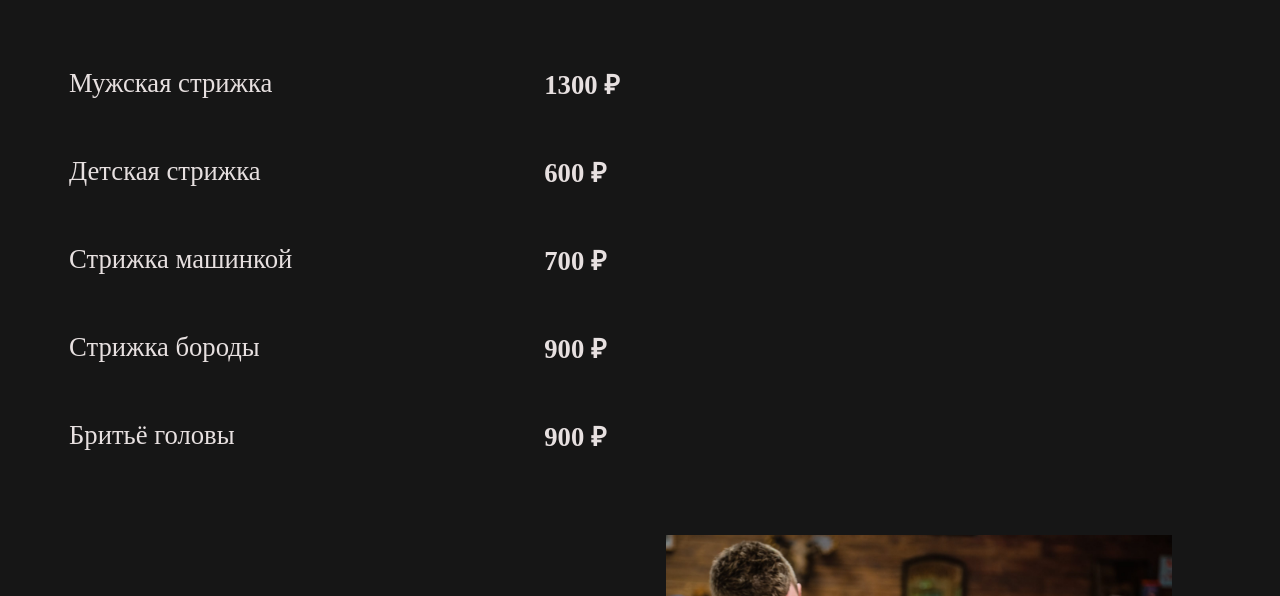
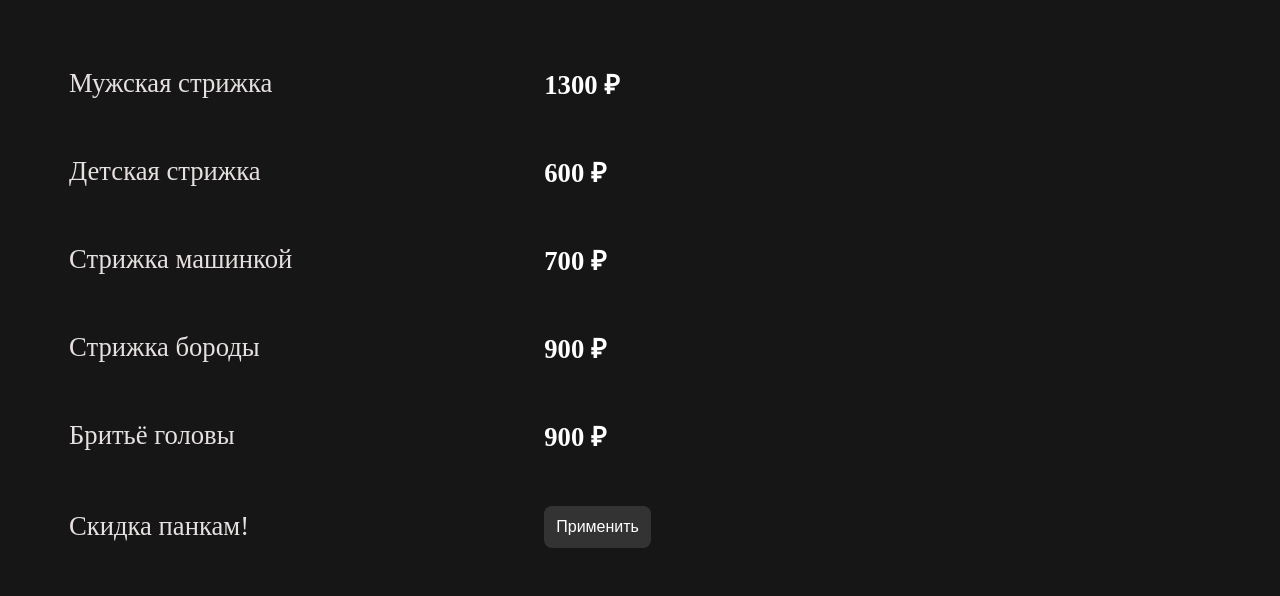
Before and after one commit to mma0603/goofy-html, a plain HTML site: page service.html in a window 1280 px wide. Shown: the part 144-740 px from the top of the page. Drawn offline with Linux system fonts and the light colour scheme.

Commit message:
goofy js to service page

```diff
--- a/service.html
+++ b/service.html
@@ -18,27 +18,35 @@
     <table>
         <tr>
             <td>Мужская стрижка</td>
-            <td><b>1300 ₽</b></td>
+            <td><b id="price1">1300 ₽</b></td>
         </tr>
         <tr>
             <td>Детская стрижка</td>
-            <td><b>600 ₽</b></td>
+            <td><b id="price2">600 ₽</b></td>
         </tr>
         <tr>
             <td>Стрижка машинкой</td>
-            <td><b>700 ₽</b></td>
+            <td><b id="price3">700 ₽</b></td>
         </tr>
         <tr>
             <td>Стрижка бороды</td>
-            <td><b>900 ₽</b></td>
+            <td><b id="price4">900 ₽</b></td>
         </tr>
         <tr>
             <td>Бритьё головы</td>
-            <td><b>900 ₽</b></td>
+            <td><b id="price5">900 ₽</b></td>
         </tr>
+        <tr>
+            <td>Скидка панкам!</td>
+            <td><b><button id="discountButton" class="discountButton" onclick="discount()">
+                Применить
+            </button></b></td>
+        </tr>
+
     </table>
-    <img src="./static/img/man.jpg" width="40%">
+    <img id="image" src="./static/img/man.jpg" width="40%" class="serviceImage">
 </div>
 
 </body>
+<script src="static/js/index.js"></script>
 </html>
--- a/static/css/index.css
+++ b/static/css/index.css
@@ -44,12 +44,47 @@ li a:hover {
 .selected {
     color: #e0be36;
 }
+.whiteColor {
+    color: #ffffff;
+}
+.redColor {
+    color: #ff0000;
+}
 .colored {
     color: #00ff00;
 }
 .coloredLink {
     text-decoration: none;
     color: #00ff00;
+}
+
+.discountButton {
+    background-color: #333333;
+    border: none;
+    color: #ffffff;
+    padding: 12px 12px;
+    text-align: center;
+    text-decoration: none;
+    display: inline-block;
+    font-size: 16px;
+    border-radius: 8px;
+}
+
+.discountButtonCancel {
+    background-color: #333333;
+    border: none;
+    color: #ff0000;
+    padding: 12px 12px;
+    text-align: center;
+    text-decoration: none;
+    display: inline-block;
+    font-size: 16px;
+    border-radius: 8px;
+}
+
+.serviceImage {
+    width: 670px;
+    height: 430px;
 }
 
 div h1{
--- /dev/null
+++ b/static/js/index.js
@@ -0,0 +1,69 @@
+let buttonState = true;
+
+let priceMapping = {
+    price1: 1300,
+    price2: 600,
+    price3: 700,
+    price4: 900,
+    price5: 900,
+}
+let priceMappingDiscount = {
+    price1: 1100,
+    price3: 600,
+    price5: 800,
+}
+
+
+function getRub(amount) {
+    return amount + ' ₽';
+}
+
+function initPrices() {
+    Object.keys(priceMapping).forEach(function(key){
+        document.getElementById(key).textContent = getRub(priceMapping[key]);
+        document.getElementById(key).classList.add('whiteColor');
+    })
+}
+
+function initPage(){
+    console.log('Page initialization');
+    initPrices();
+}
+
+function discount(){
+    let button = document.getElementById('discountButton');
+    let image;
+    let colorClass = {
+        add: 'redColor', remove: 'whiteColor'
+    };
+    let priceMappingCurrent;
+
+    if (buttonState){
+        button.textContent = 'Я не панк(';
+        button.className = 'discountButtonCancel';
+        priceMappingCurrent = priceMappingDiscount;
+        image = './static/img/punk.jpg';
+        colorClass.remove = 'whiteColor';
+
+    }
+    else {
+        button.textContent = 'Применить';
+        button.className = 'discountButton';
+        priceMappingCurrent = priceMapping;
+        image = './static/img/man.jpg';
+        colorClass.remove = 'redColor';
+    }
+
+    Object.keys(priceMappingCurrent).forEach(function(key){
+        let element = document.getElementById(key);
+        element.textContent = getRub(priceMappingCurrent[key]);
+        element.classList.add(colorClass.add);
+        element.classList.remove(colorClass.remove);
+    })
+    document.getElementById('image').src = image;
+
+    colorClass.add = colorClass.remove;
+    buttonState = !buttonState;
+}
+
+initPage();
```
Also changed, not shown: static/css/index.js (deleted), static/img/punk.jpg (added).
